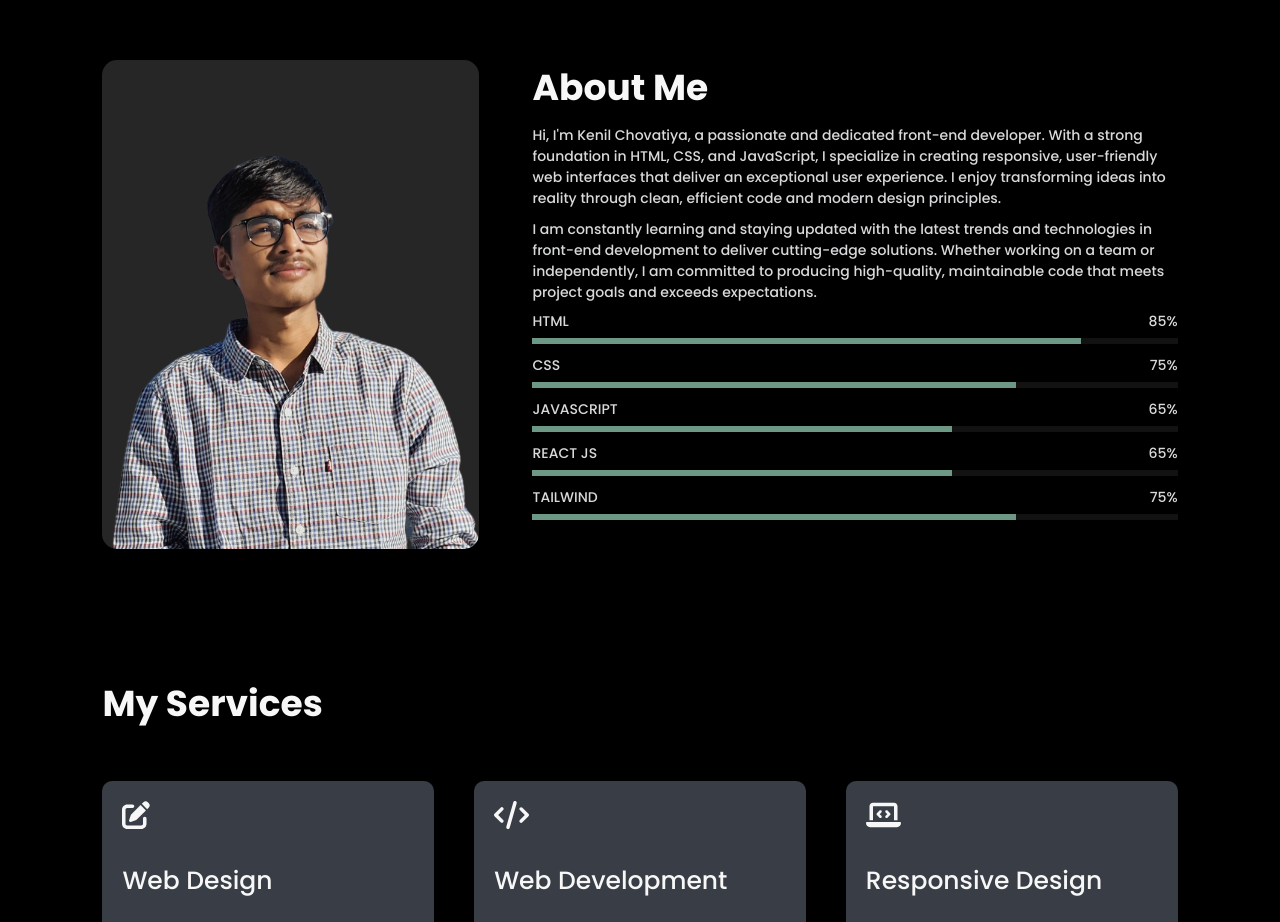
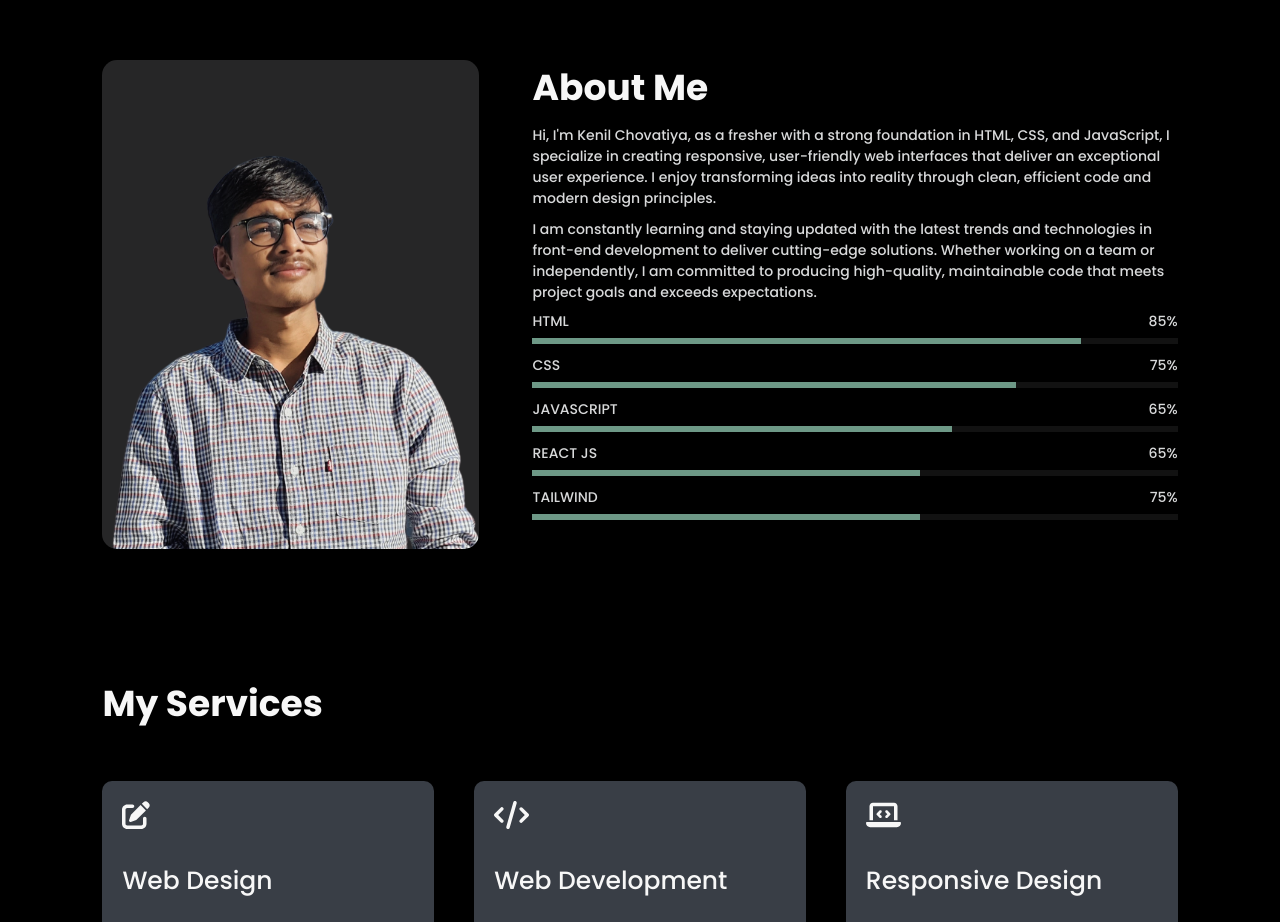
Before and after one commit to kenilchovatiya123/personal-portfolio, a React (Vite) app: page / in a window 1280 px wide. Shown: the part 800-1722 px from the top of the page. Built offline with nearby package versions, Linux system fonts and the light colour scheme.

Commit message:
new updates

```diff
--- a/src/Components/About/About.jsx
+++ b/src/Components/About/About.jsx
@@ -14,7 +14,7 @@ const About = () => {
                     <div className="about-col-2">
                         <h1 className="sub-title">About Me</h1>
                         <div className="tab-para">
-                            <p>Hi,  I'm Kenil Chovatiya, a passionate and dedicated front-end developer. With a strong foundation in HTML, CSS, and JavaScript, I specialize in creating responsive, user-friendly web interfaces that deliver an exceptional user experience. I enjoy transforming ideas into reality through clean, efficient code and modern design principles.</p>
+                            <p>Hi,  I'm Kenil Chovatiya, as a fresher with a strong foundation in HTML, CSS, and JavaScript, I specialize in creating responsive, user-friendly web interfaces that deliver an exceptional user experience. I enjoy transforming ideas into reality through clean, efficient code and modern design principles.</p>
 
                             <p>I am constantly learning and staying updated with the latest trends and technologies in front-end development to deliver cutting-edge solutions. Whether working on a team or independently, I am committed to producing high-quality, maintainable code that meets project goals and exceeds expectations.</p>
                         </div>
@@ -45,14 +45,14 @@ const About = () => {
                             <div className="progress">
                                 <span className="skill"><span>React js</span> <i className="val">65%</i></span>
                                 <div className="progress-bar-wrap">
-                                    <div style={{ width: "65%" }} className="progress-bar" role="progressbar"></div>
+                                    <div style={{ width: "60%" }} className="progress-bar" role="progressbar"></div>
                                 </div>
                             </div>
 
                             <div className="progress">
                                 <span className="skill"><span>Tailwind</span> <i className="val">75%</i></span>
                                 <div className="progress-bar-wrap">
-                                    <div style={{ width: "75%" }} className="progress-bar" role="progressbar"></div>
+                                    <div style={{ width: "60%" }} className="progress-bar" role="progressbar"></div>
                                 </div>
                             </div>
 
```
Also changed, not shown: 2 other files (tests, documents, lock files or other folders).
